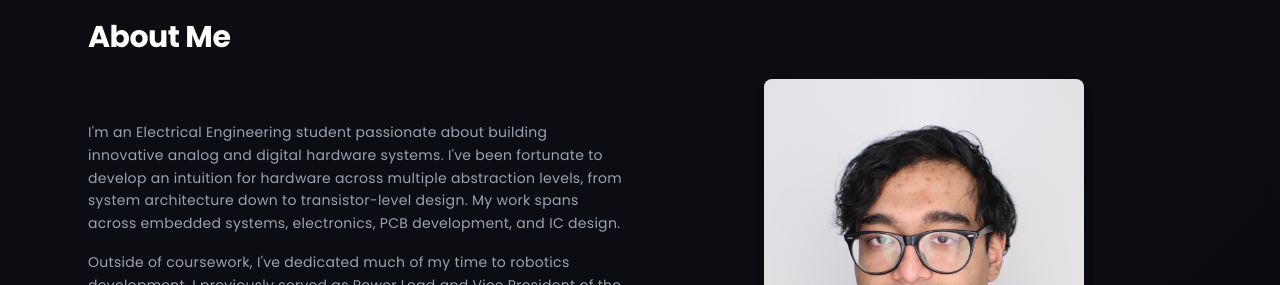
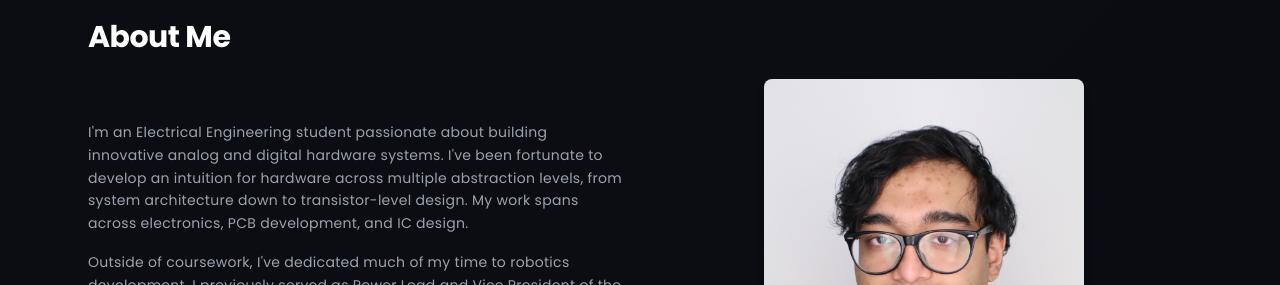
Before and after one commit to arhaamhossain/ARX, a Next.js app: page /ARX/ in a window 1280 px wide. Shown: the part 6280-6565 px from the top of the page. Built offline with nearby package versions, Linux system fonts and the light colour scheme; no server answers.

Commit message:
docs: update about me description

```diff
--- a/pages/index.tsx
+++ b/pages/index.tsx
@@ -769,7 +769,7 @@ export default function Home() {
         <div className="grid md:grid-cols-2 gap-8 items-center">
           <div className="space-y-4 text-gray-400 text-sm leading-relaxed">
             <p>
-              I&apos;m an Electrical Engineering student passionate about building innovative analog and digital hardware systems. I&apos;ve been fortunate to develop an intuition for hardware across multiple abstraction levels, from system architecture down to transistor-level design. My work spans across embedded systems, electronics, PCB development, and IC design.
+              I&apos;m an Electrical Engineering student passionate about building innovative analog and digital hardware systems. I&apos;ve been fortunate to develop an intuition for hardware across multiple abstraction levels, from system architecture down to transistor-level design. My work spans across electronics, PCB development, and IC design.
             </p>
             <p>
               Outside of coursework, I&apos;ve dedicated much of my time to robotics development. I previously served as Power Lead and Vice President of the Stony Brook Robotics Team, contributing to the development of an autonomous search-and-rescue robot and an underwater ROV for international competition. I&apos;m also a member of the Soft Flyers Group, where my current research focuses on developing a reactive collision UAV.
```
